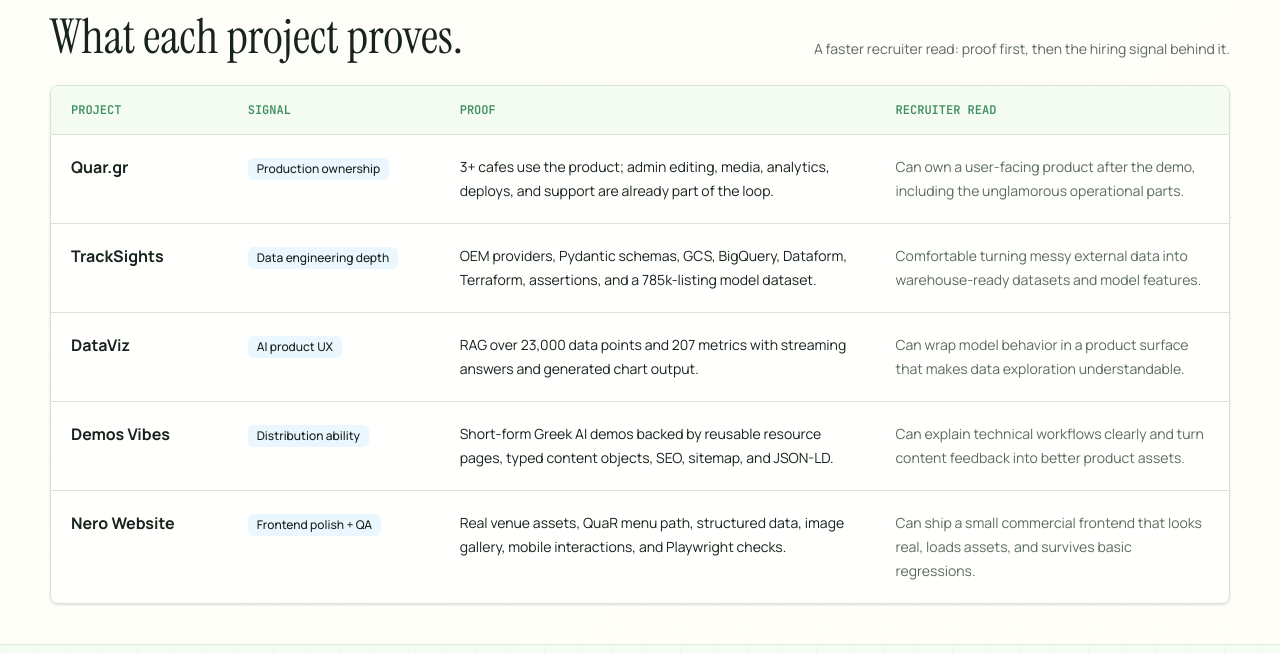
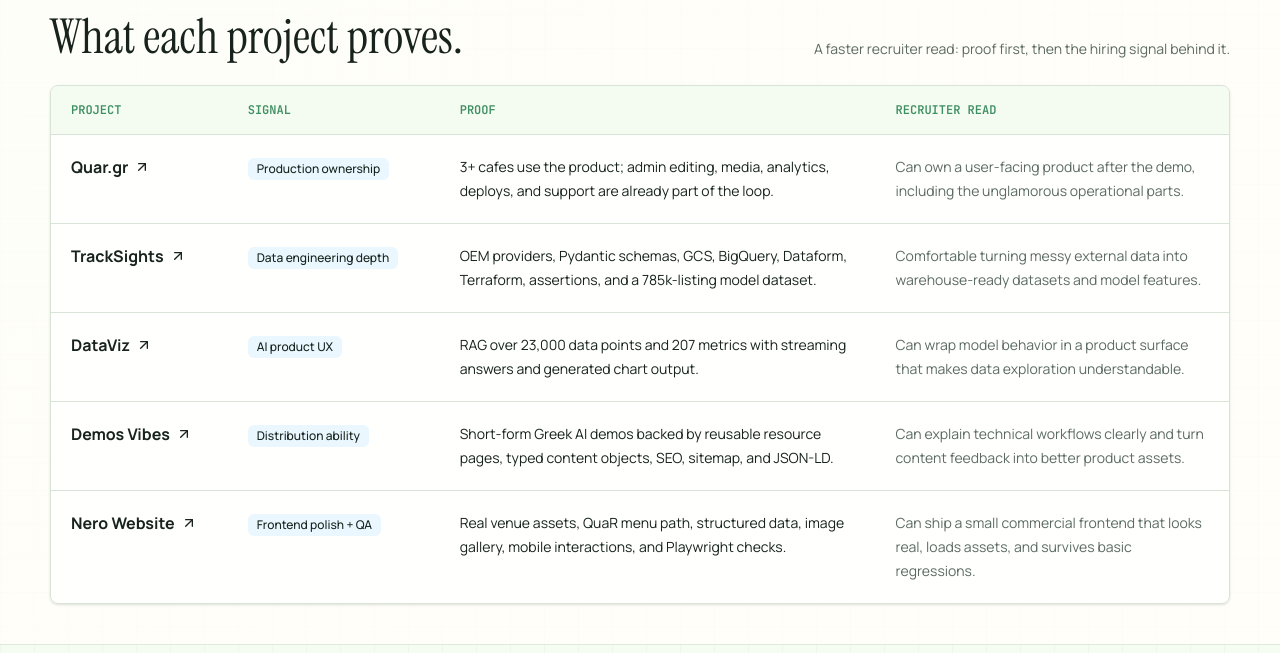
Before and after one commit to dgodolias/dimosthenisgkontolias.com, a Next.js app: page / in a window 1280 px wide. Shown: the part 1380-2033 px from the top of the page. Built offline with nearby package versions, Linux system fonts and the light colour scheme.

Commit message:
ux: link evidence map to project cards

```diff
--- a/src/app/page.tsx
+++ b/src/app/page.tsx
@@ -265,8 +265,9 @@
 function ProjectCard({ project, featured = false }: { project: Project; featured?: boolean }) {
   return (
     <Card
+      id={project.id}
       className={cn(
-        "h-full rounded-lg border bg-paper/95 shadow-[0_20px_80px_rgb(23_35_28/0.08)] transition hover:-translate-y-1 hover:shadow-[0_24px_90px_rgb(23_35_28/0.12)]",
+        "h-full scroll-mt-28 rounded-lg border bg-paper/95 shadow-[0_20px_80px_rgb(23_35_28/0.08)] transition hover:-translate-y-1 hover:shadow-[0_24px_90px_rgb(23_35_28/0.12)]",
         featured && "lg:grid lg:grid-cols-[0.88fr_1.12fr]",
       )}
     >
@@ -581,6 +582,14 @@
               <p className="mt-2 text-sm leading-6 text-muted-foreground">
                 {item.recruiterRead}
               </p>
+              <a
+                href={item.href}
+                aria-label={`${item.project} project details`}
+                className="mt-5 inline-flex items-center gap-1.5 rounded-lg border border-border bg-paper px-3 py-2 text-sm font-semibold text-ink transition hover:border-primary hover:text-primary focus-ring"
+              >
+                View project
+                <ArrowUpRight className="size-4" />
+              </a>
             </article>
           ))}
         </div>
@@ -603,7 +612,14 @@
               {evidenceMap.map((item) => (
                 <tr key={item.project} className="align-top">
                   <th scope="row" className="w-[15%] px-5 py-5 text-base font-bold text-ink">
-                    {item.project}
+                    <a
+                      href={item.href}
+                      aria-label={`${item.project} project details`}
+                      className="inline-flex items-center gap-1.5 transition hover:text-primary focus-ring"
+                    >
+                      {item.project}
+                      <ArrowUpRight className="size-4" />
+                    </a>
                   </th>
                   <td className="w-[18%] px-5 py-5">
                     <Badge variant="secondary" className="rounded-md">
--- a/src/data/portfolio.ts
+++ b/src/data/portfolio.ts
@@ -10,6 +10,7 @@
 }
 
 export interface Project {
+  id: string;
   title: string;
   eyebrow: string;
   year: string;
@@ -61,6 +62,7 @@
 }
 
 export interface EvidenceMapItem {
+  href: string;
   project: string;
   signal: string;
   proof: string;
@@ -188,6 +190,7 @@
 
 export const evidenceMap: EvidenceMapItem[] = [
   {
+    href: "#project-quar",
     project: "Quar.gr",
     signal: "Production ownership",
     proof: "3+ cafes use the product; admin editing, media, analytics, deploys, and support are already part of the loop.",
@@ -195,6 +198,7 @@
       "Can own a user-facing product after the demo, including the unglamorous operational parts.",
   },
   {
+    href: "#project-tracksights",
     project: "TrackSights",
     signal: "Data engineering depth",
     proof: "OEM providers, Pydantic schemas, GCS, BigQuery, Dataform, Terraform, assertions, and a 785k-listing model dataset.",
@@ -202,6 +206,7 @@
       "Comfortable turning messy external data into warehouse-ready datasets and model features.",
   },
   {
+    href: "#project-dataviz",
     project: "DataViz",
     signal: "AI product UX",
     proof: "RAG over 23,000 data points and 207 metrics with streaming answers and generated chart output.",
@@ -209,6 +214,7 @@
       "Can wrap model behavior in a product surface that makes data exploration understandable.",
   },
   {
+    href: "#project-demos-vibes",
     project: "Demos Vibes",
     signal: "Distribution ability",
     proof: "Short-form Greek AI demos backed by reusable resource pages, typed content objects, SEO, sitemap, and JSON-LD.",
@@ -216,6 +222,7 @@
       "Can explain technical workflows clearly and turn content feedback into better product assets.",
   },
   {
+    href: "#project-nero",
     project: "Nero Website",
     signal: "Frontend polish + QA",
     proof: "Real venue assets, QuaR menu path, structured data, image gallery, mobile interactions, and Playwright checks.",
@@ -226,6 +233,7 @@
 
 export const featuredProjects: Project[] = [
   {
+    id: "project-quar",
     title: "Quar.gr",
     eyebrow: "Founder / production SaaS",
     year: "2025 - Present",
@@ -251,6 +259,7 @@
     accent: "leaf",
   },
   {
+    id: "project-tracksights",
     title: "TrackSights OEM data pipeline",
     eyebrow: "Erasmus+ data internship",
     year: "Feb - Jun 2026",
@@ -269,6 +278,7 @@
     accent: "sky",
   },
   {
+    id: "project-dataviz",
     title: "DataViz",
     eyebrow: "Gen AI economic insight platform",
     year: "2026",
@@ -291,6 +301,7 @@
     accent: "sun",
   },
   {
+    id: "project-demos-vibes",
     title: "Demos Vibes",
     eyebrow: "Content creator + resource hub",
     year: "2026",
@@ -316,6 +327,7 @@
     accent: "coral",
   },
   {
+    id: "project-cseventfinder",
     title: "CSEventFinder",
     eyebrow: "AI/event discovery engine",
     year: "2026",
@@ -334,6 +346,7 @@
     accent: "lilac",
   },
   {
+    id: "project-qr-style-studio",
     title: "QR Style Studio",
     eyebrow: "Privacy-first browser tool",
     year: "2026",
@@ -355,6 +368,7 @@
 
 export const projectShelf: Project[] = [
   {
+    id: "project-boomai",
     title: "BoomAI",
     eyebrow: "AI code review CLI",
     year: "2026",
@@ -372,6 +386,7 @@
     accent: "sky",
   },
   {
+    id: "project-nero",
     title: "Nero Website",
     eyebrow: "Hospitality frontend",
     year: "2026",
@@ -397,6 +412,7 @@
     accent: "coral",
   },
   {
+    id: "project-athenssecret",
     title: "AthensSecret VR/MR backend",
     eyebrow: "Game backend",
     year: "2025",
```
Also changed, not shown: 1 other file (tests, documents, lock files or other folders).
